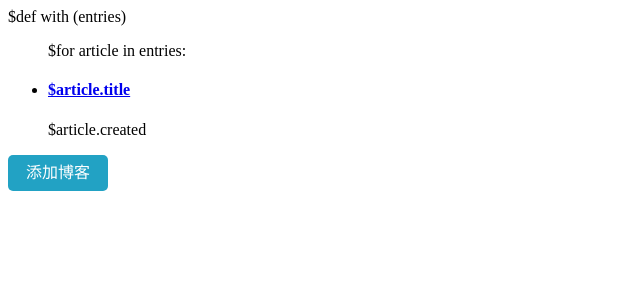
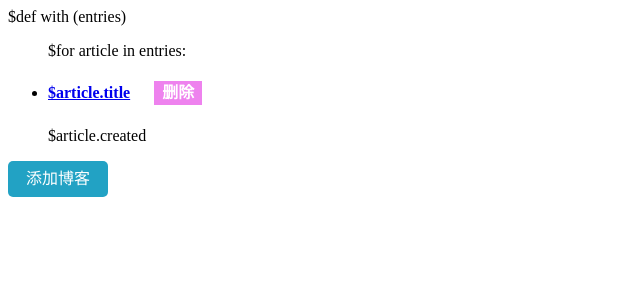
Before and after one commit to Nicolana/web-demo, a Python web app: template template/admin.html in a window 1280 px wide. Shown: the top 300 px of the page, without its empty margins (0-640 px from the left). Run offline with Jinja, Linux system fonts and the light colour scheme; the template is opened without the code that fills it, so the values that code supplies are empty.

Commit message:
complete work

```diff
--- a/template/admin.html
+++ b/template/admin.html
@@ -2,7 +2,8 @@
 <ul>
 	$for article in entries:
 	<li id="$article.id">
-		<h4><a href="/edit?p=$article.id">$article.title</a></h4>
+		<h4><a href="/edit?p=$article.id">$article.title</a>
+			<span class="btn" id="delete" onclick="dArticle($article.id)">删除</span></h4>
 		<div>$article.created</div>
 	</li>
 </ul>
@@ -23,9 +24,52 @@
 	.add:hover{
 		opacity: 0.5;
 	}
+	span.btn>a{
+		margin-left: 15px;
+	}
+	span#delete {
+    display: inline-block;
+    height: 24px;
+    line-height: 24px;
+    color: white;
+    background: violet;
+    width: 48px;
+    text-align: center;
+    margin-left: 20px;
+    cursor: pointer;
+	}
+
+	span#delete:hover{
+	    opacity: 0.5;
+	}
+
 </style>
 <script type="text/javascript">
 	function add(){
 		window.location.href = "/edit";
 	}
+
+	function dArticle(dataid){
+		var url = "/delete";
+		var postStr = "p=" + dataid;
+		var ajax = null;
+
+		if (window.XMLHttpRequest){
+			ajax = new XMLHttpRequest();
+		} else if (window.ActiveXObject()){
+			ajax = new ActiveXObject("Microsoft.XMLHTTP");
+		} else {
+			return ;
+		}
+
+		ajax.open("POST", url, true);
+		ajax.setRequestHeader("Content-Type", "application/x-www-form-urlencoded");
+		ajax.send(postStr);
+
+		ajax.onreadystatechange = function(){
+			if (ajax.readyState == 4 && ajax.status == 200){
+				location.reload(); // 刷新当前页面
+			}
+		}
+	}
 </script>
```
Also changed, not shown: main.py (+13 -1 lines), template/edit.html (+7 -6 lines).
